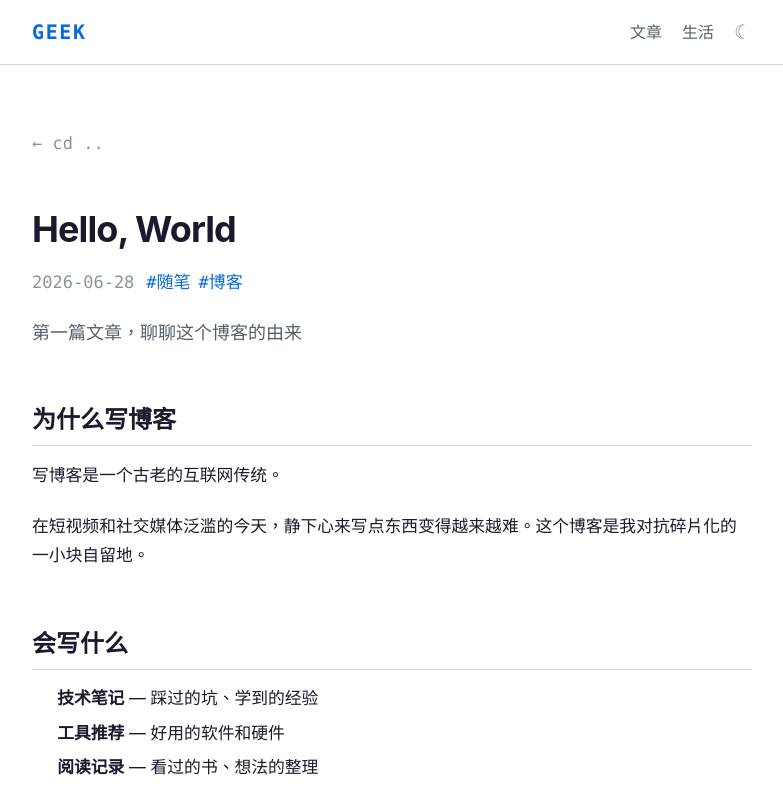
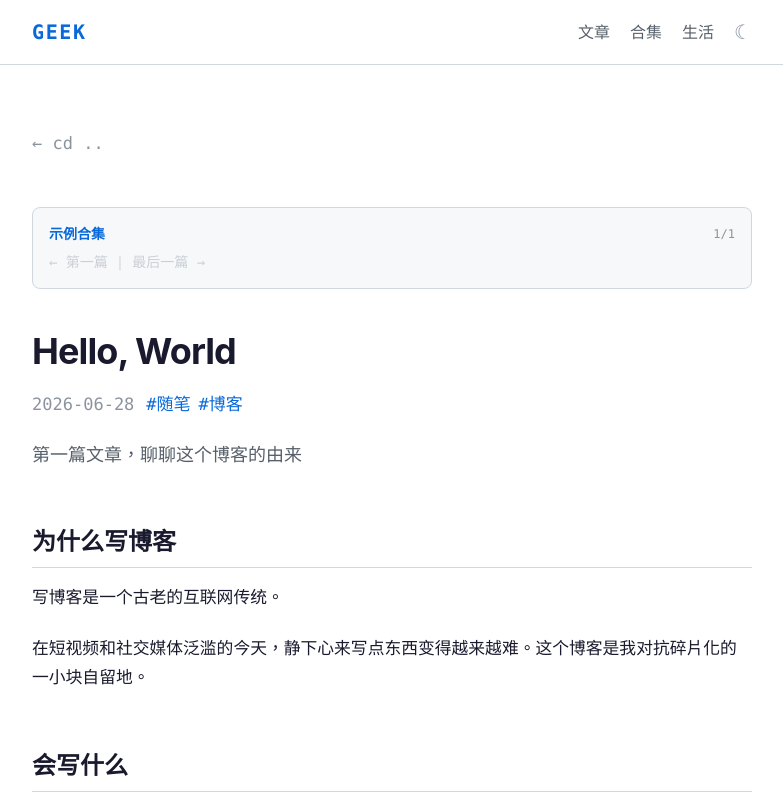
Before and after one commit to hang-ya/geek-blog, a Next.js app: page /posts/hello-world in a window 1280 px wide. Shown: the top 800 px of the page, without its empty margins (248-1031 px from the left). Built offline with nearby package versions, Linux system fonts and the light colour scheme.

Commit message:
feat: collection pages with series prev/next navigation

```diff
--- /dev/null
+++ b/content/collections/demo-series.md
@@ -0,0 +1,8 @@
+---
+title: "示例合集"
+description: "这是一个合集示例，展示系列文章的组织方式。"
+date: "2026-07-01"
+draft: false
+posts:
+  - hello-world
+---
--- a/public/admin/config.yml
+++ b/public/admin/config.yml
@@ -27,3 +27,17 @@ collections:
       - { label: "标签", name: "tags", widget: "list", default: ["随笔"] }
       - { label: "草稿", name: "draft", widget: "boolean", default: false, required: false }
       - { label: "正文", name: "body", widget: "markdown" }
+
+  - name: "collections"
+    label: "合集"
+    label_singular: "合集"
+    folder: "content/collections"
+    create: true
+    slug: "{{slug}}"
+    fields:
+      - { label: "标题", name: "title", widget: "string" }
+      - { label: "描述", name: "description", widget: "text" }
+      - { label: "日期", name: "date", widget: "datetime", format: "YYYY-MM-DD", date_format: "YYYY-MM-DD", time_format: false }
+      - { label: "封面图", name: "cover", widget: "image", required: false }
+      - { label: "文章 slug 列表", name: "posts", widget: "list", hint: "按顺序填入文章 slug（文件名去掉 .md）" }
+      - { label: "草稿", name: "draft", widget: "boolean", default: false, required: false }
--- /dev/null
+++ b/src/app/collections/[slug]/page.tsx
@@ -0,0 +1,60 @@
+import { notFound } from "next/navigation";
+import Link from "next/link";
+import { getAllCollections, getCollectionBySlug } from "@/lib/collections";
+import { getAllPosts } from "@/lib/posts";
+
+interface Props { params: Promise<{ slug: string }>; }
+
+export function generateStaticParams() {
+  return getAllCollections().map((c) => ({ slug: c.slug }));
+}
+
+export default async function CollectionPage({ params }: Props) {
+  const { slug } = await params;
+  const collection = getCollectionBySlug(slug);
+  if (!collection) notFound();
+
+  const allPosts = getAllPosts();
+  const posts = collection.posts
+    .map((s) => allPosts.find((p) => p.slug === s))
+    .filter(Boolean);
+
+  return (
+    <div className="max-w-3xl mx-auto px-6 py-16">
+      <Link href="/collections" className="text-text-muted hover:text-accent transition-colors font-mono">
+        ← 所有合集
+      </Link>
+
+      <header className="mt-8 mb-12">
+        <h1 className="text-3xl font-bold text-text tracking-tight">{collection.title}</h1>
+        <p className="mt-3 text-lg text-text-secondary">{collection.description}</p>
+        <p className="mt-2 text-sm text-text-muted font-mono">{posts.length} 篇文章</p>
+      </header>
+
+      <div>
+        {posts.map((post, i) => (
+          <article key={post!.slug}>
+            {i > 0 && <hr className="border-border-light" />}
+            <Link
+              href={`/posts/${post!.slug}`}
+              className="block py-6 group -mx-2 px-2 rounded-lg hover:bg-bg-secondary/50 transition-colors"
+            >
+              <div className="flex items-start gap-4">
+                <span className="shrink-0 text-sm text-text-muted font-mono mt-0.5">
+                  {i + 1}
+                </span>
+                <div className="min-w-0">
+                  <time dateTime={post!.date} className="text-sm text-text-muted font-mono">{post!.date}</time>
+                  <h2 className="mt-1 text-xl font-semibold text-text group-hover:text-accent transition-colors leading-snug">
+                    {post!.title}
+                  </h2>
+                  <p className="mt-1 text-text-secondary leading-relaxed">{post!.description}</p>
+                </div>
+              </div>
+            </Link>
+          </article>
+        ))}
+      </div>
+    </div>
+  );
+}
--- /dev/null
+++ b/src/app/collections/page.tsx
@@ -0,0 +1,40 @@
+import Link from "next/link";
+import { getAllCollections } from "@/lib/collections";
+
+export default function CollectionsPage() {
+  const collections = getAllCollections();
+
+  return (
+    <div className="max-w-3xl mx-auto px-6 py-16">
+      <header className="mb-14">
+        <h1 className="text-4xl font-bold text-text tracking-tight">合集</h1>
+        <p className="mt-3 text-lg text-text-secondary">
+          系列文章，按主题整理。
+        </p>
+      </header>
+
+      {collections.length === 0 ? (
+        <p className="text-center py-20 text-text-muted text-lg">还没有合集。</p>
+      ) : (
+        <div>
+          {collections.map((c, i) => (
+            <article key={c.slug}>
+              {i > 0 && <hr className="border-border-light" />}
+              <Link
+                href={`/collections/${c.slug}`}
+                className="block py-6 group -mx-2 px-2 rounded-lg hover:bg-bg-secondary/50 transition-colors"
+              >
+                <time dateTime={c.date} className="text-sm text-text-muted font-mono">{c.date}</time>
+                <h2 className="mt-1 text-xl font-semibold text-text group-hover:text-accent transition-colors leading-snug">
+                  {c.title}
+                </h2>
+                <p className="mt-1.5 text-text-secondary leading-relaxed">{c.description}</p>
+                <p className="mt-2 text-sm text-text-muted font-mono">{c.posts.length} 篇文章</p>
+              </Link>
+            </article>
+          ))}
+        </div>
+      )}
+    </div>
+  );
+}
--- a/src/app/layout.tsx
+++ b/src/app/layout.tsx
@@ -26,6 +26,7 @@ export default function RootLayout({ children }: { children: React.ReactNode })
             </a>
             <nav className="flex items-center gap-5 text-base text-text-secondary font-medium">
               <a href="/" className="hover:text-text transition-colors">文章</a>
+              <a href="/collections" className="hover:text-text transition-colors">合集</a>
               <a href="https://tzyday.com" target="_blank" rel="noopener noreferrer" className="hover:text-text transition-colors">
                 生活
               </a>
--- a/src/app/posts/[slug]/page.tsx
+++ b/src/app/posts/[slug]/page.tsx
@@ -1,6 +1,7 @@
 import { notFound } from "next/navigation";
 import Link from "next/link";
 import { getAllPosts, getPostBySlug } from "@/lib/posts";
+import { getCollectionsForPost, getCollectionBySlug, getAdjacentPosts } from "@/lib/collections";
 import { renderMarkdown } from "@/lib/markdown";
 
 interface Props { params: Promise<{ slug: string }>; }
@@ -15,11 +16,42 @@ export default async function PostPage({ params }: Props) {
   if (!post) notFound();
   const html = renderMarkdown(post.content);
 
+  // Find series info
+  const collections = getCollectionsForPost(slug);
+  const series = collections[0] ? getCollectionBySlug(collections[0].slug) : null;
+  const adjacent = series ? getAdjacentPosts(series, slug) : { prev: null, next: null };
+  const seriesIndex = series ? series.posts.indexOf(slug) + 1 : 0;
+
   return (
     <div className="max-w-3xl mx-auto px-6 py-16">
       <Link href="/" className="inline-flex items-center gap-1 text-text-muted hover:text-accent transition-colors font-mono mb-12">
         ← cd ..
       </Link>
+
+      {/* Series banner */}
+      {series && (
+        <div className="mb-10 p-4 rounded-lg border border-border bg-bg-secondary">
+          <div className="flex items-center justify-between mb-2">
+            <Link href={`/collections/${series.slug}`} className="text-sm font-semibold text-accent hover:underline">
+              {series.title}
+            </Link>
+            <span className="text-xs text-text-muted font-mono">{seriesIndex}/{series.posts.length}</span>
+          </div>
+          <div className="flex gap-2 text-sm font-mono">
+            {adjacent.prev ? (
+              <Link href={`/posts/${adjacent.prev.slug}`} className="text-text-muted hover:text-accent transition-colors">
+                ← {adjacent.prev.title}
+              </Link>
+            ) : <span className="text-text-muted opacity-40">← 第一篇</span>}
+            <span className="text-border">|</span>
+            {adjacent.next ? (
+              <Link href={`/posts/${adjacent.next.slug}`} className="text-text-muted hover:text-accent transition-colors">
+                {adjacent.next.title} →
+              </Link>
+            ) : <span className="text-text-muted opacity-40">最后一篇 →</span>}
+          </div>
+        </div>
+      )}
 
       <header className="mb-12">
         <h1 className="text-3xl sm:text-4xl font-bold text-text leading-tight tracking-tight">
@@ -46,6 +78,27 @@ export default async function PostPage({ params }: Props) {
 
       <article className="prose" dangerouslySetInnerHTML={{ __html: html }} />
 
+      {/* Series nav at bottom */}
+      {series && (
+        <nav className="mt-12 p-4 rounded-lg border border-border bg-bg-secondary">
+          <p className="text-xs text-text-muted font-mono mb-3">
+            {series.title} · {seriesIndex}/{series.posts.length}
+          </p>
+          <div className="flex flex-col sm:flex-row sm:justify-between gap-2 text-sm font-mono">
+            {adjacent.prev ? (
+              <Link href={`/posts/${adjacent.prev.slug}`} className="text-text-muted hover:text-accent transition-colors">
+                ← {adjacent.prev.title}
+              </Link>
+            ) : <span />}
+            {adjacent.next ? (
+              <Link href={`/posts/${adjacent.next.slug}`} className="text-text-muted hover:text-accent transition-colors text-right">
+                {adjacent.next.title} →
+              </Link>
+            ) : <span />}
+          </div>
+        </nav>
+      )}
+
       <hr className="mt-16 mb-8 border-border" />
 
       <footer className="flex items-center justify-between font-mono text-text-muted">
--- /dev/null
+++ b/src/lib/collections.ts
@@ -0,0 +1,72 @@
+import fs from "fs";
+import path from "path";
+import matter from "gray-matter";
+import { getAllPosts } from "./posts";
+
+export interface CollectionMeta {
+  slug: string;
+  title: string;
+  description: string;
+  date: string;
+  cover?: string;
+  posts: string[]; // post slugs in order
+  draft?: boolean;
+}
+
+export interface Collection extends CollectionMeta {
+  posts: string[];
+}
+
+const DIR = path.join(process.cwd(), "content", "collections");
+
+export function getAllCollections(): CollectionMeta[] {
+  if (!fs.existsSync(DIR)) return [];
+  return fs.readdirSync(DIR)
+    .filter((f) => f.endsWith(".md"))
+    .map((f) => {
+      const raw = fs.readFileSync(path.join(DIR, f), "utf-8");
+      const { data } = matter(raw);
+      return {
+        slug: f.replace(/\.md$/, ""),
+        title: data.title || "",
+        description: data.description || "",
+        date: data.date || "",
+        cover: data.cover || undefined,
+        posts: data.posts || [],
+        draft: data.draft === true,
+      };
+    })
+    .filter((c) => !c.draft)
+    .sort((a, b) => (b.date > a.date ? 1 : -1));
+}
+
+export function getCollectionBySlug(slug: string): Collection | null {
+  const file = path.join(DIR, `${slug}.md`);
+  if (!fs.existsSync(file)) return null;
+  const raw = fs.readFileSync(file, "utf-8");
+  const { data } = matter(raw);
+  if (data.draft) return null;
+  return {
+    slug,
+    title: data.title || "",
+    description: data.description || "",
+    date: data.date || "",
+    cover: data.cover || undefined,
+    posts: data.posts || [],
+  };
+}
+
+/** Find which collection(s) a post belongs to */
+export function getCollectionsForPost(postSlug: string): CollectionMeta[] {
+  return getAllCollections().filter((c) => c.posts.includes(postSlug));
+}
+
+/** Get prev/next post in a collection */
+export function getAdjacentPosts(collection: Collection, postSlug: string) {
+  const idx = collection.posts.indexOf(postSlug);
+  if (idx === -1) return { prev: null, next: null };
+  const allPosts = getAllPosts();
+  const prev = idx > 0 ? allPosts.find((p) => p.slug === collection.posts[idx - 1]) || null : null;
+  const next = idx < collection.posts.length - 1 ? allPosts.find((p) => p.slug === collection.posts[idx + 1]) || null : null;
+  return { prev, next };
+}
```
